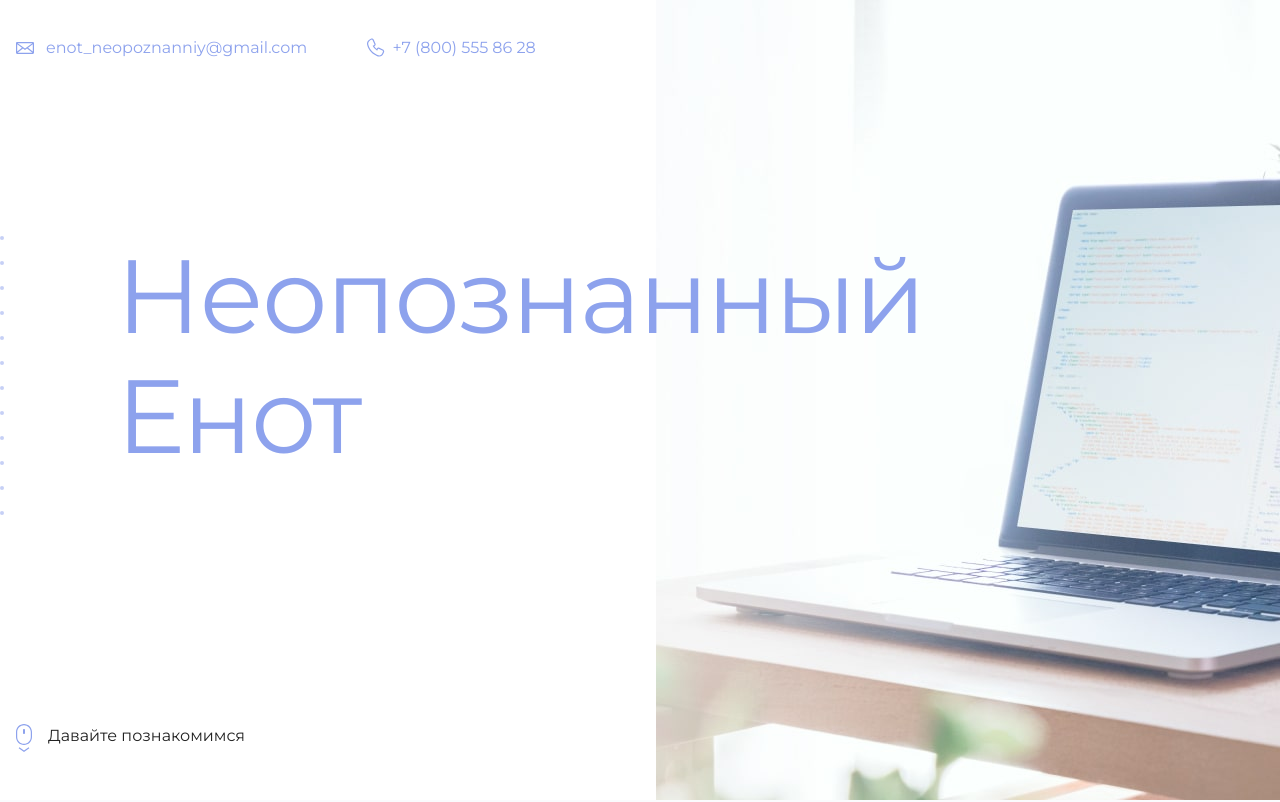
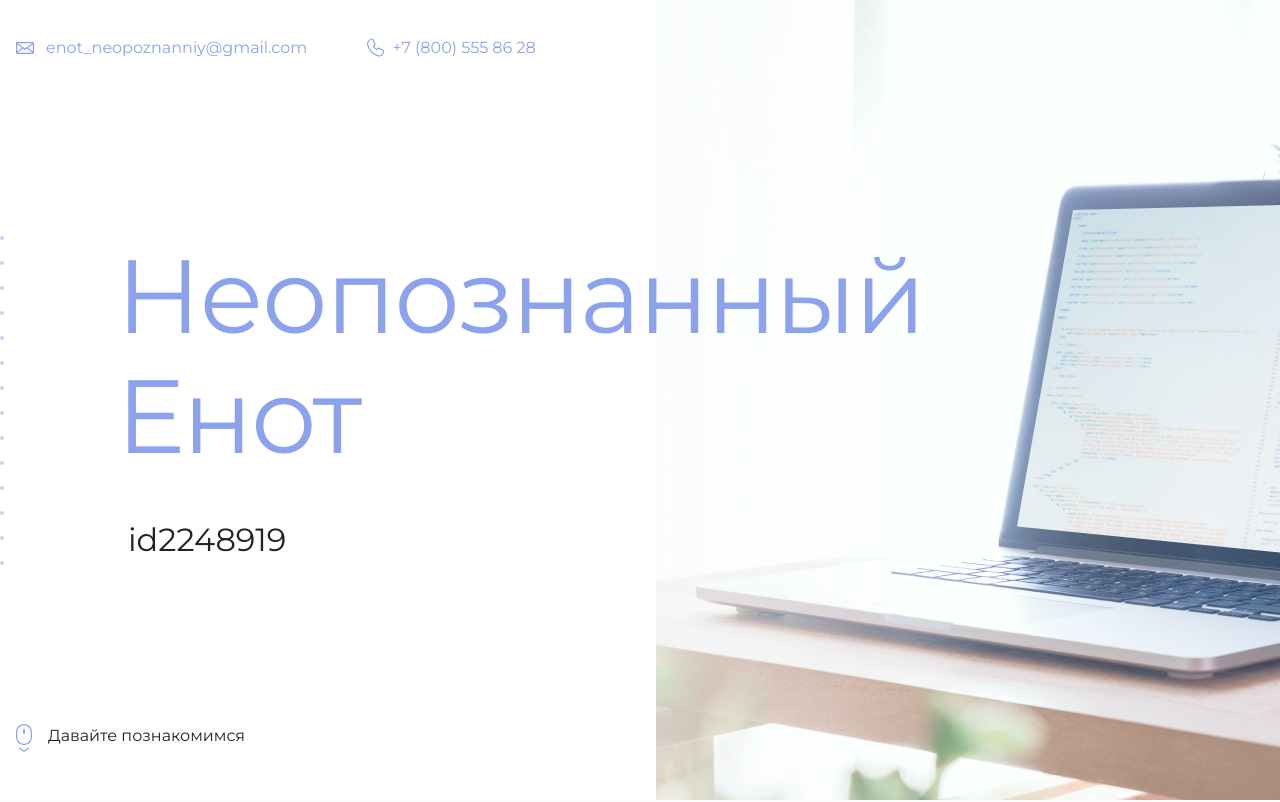
Before and after one commit to DmitryBadenkov/MyFisrtSite, a website: page index.html in a window 1280 px wide. Shown: the top 802 px of the page. Drawn offline with Linux system fonts and the light colour scheme.

Commit message:
Добавил id

```diff
--- a/index.html
+++ b/index.html
@@ -19,7 +19,7 @@
       <section class="hero-image">
         <div class="container">
           <h1 class="heading">Неопознанный Енот</h1>
-          <p><!-- Тут ваш id на сайте Академии --></p>
+          <p>id2248919</p>
         </div>
       </section>
 
```
